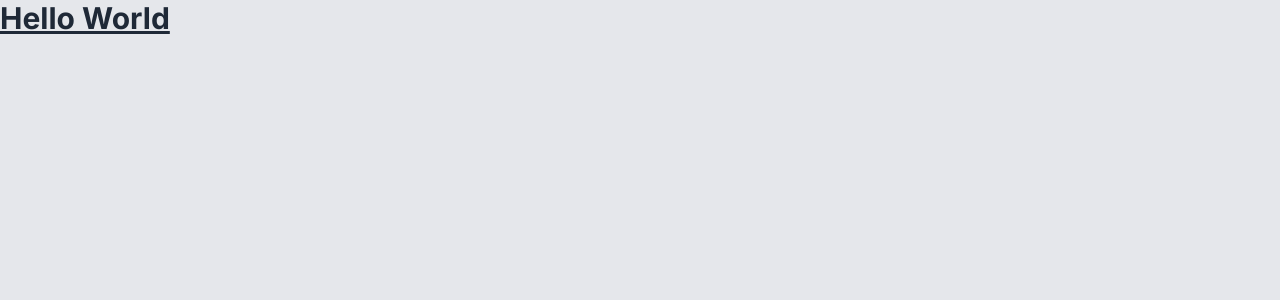
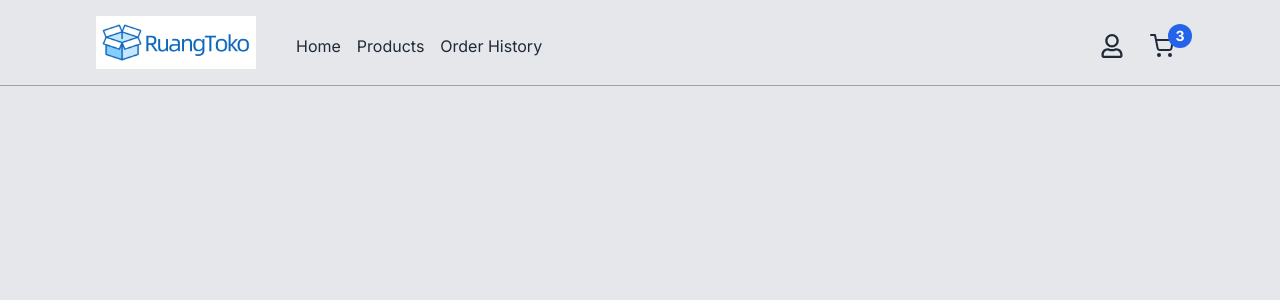
Before and after one commit to Abaljerind/ruangtoko, a React (Vite) app: page / in a window 1280 px wide. Shown: the top 300 px of the page. Built offline with nearby package versions, Linux system fonts and the light colour scheme.

Commit message:
Invoke NavBar component

```diff
--- a/src/App.tsx
+++ b/src/App.tsx
@@ -1,7 +1,9 @@
+import NavBar from "./components/NavBar";
+
 function App() {
   return (
     <>
-      <h1 className="text-3xl font-bold underline">Hello World</h1>
+      <NavBar />
     </>
   );
 }
```
